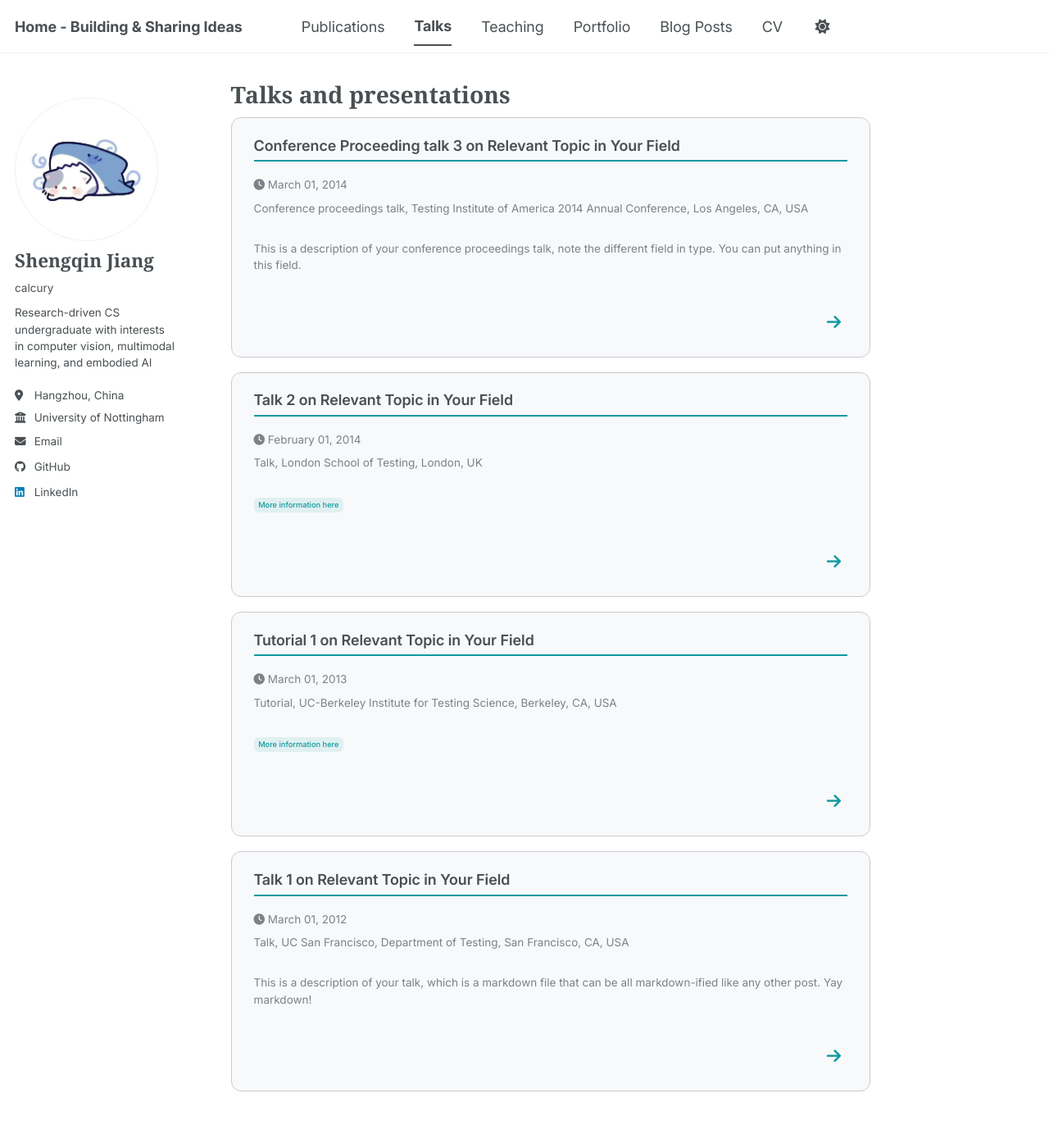
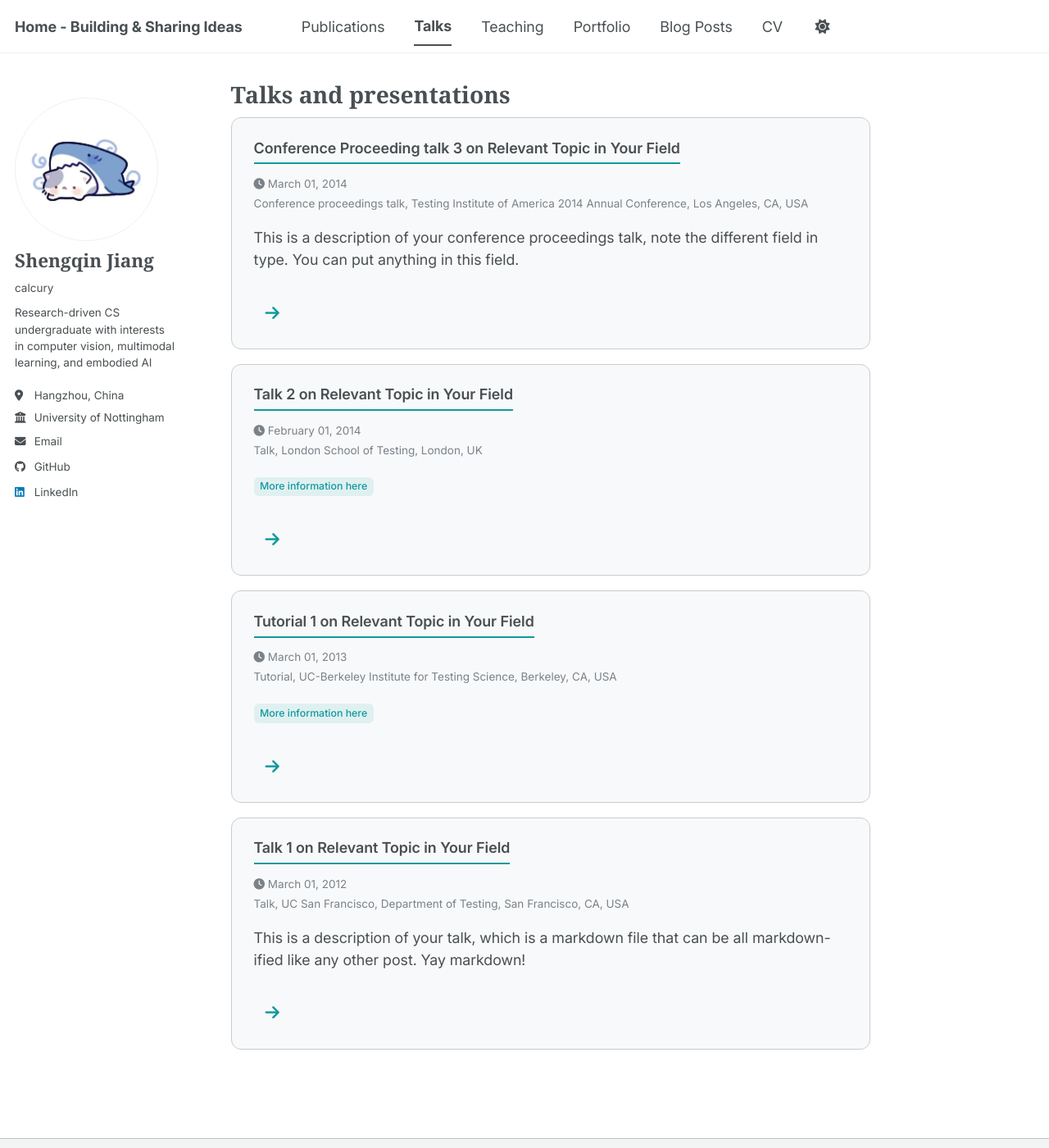
Before and after one commit to calcury/calcury.github.io, a Jekyll site: the page built from _pages/talks.html, in a window 1280 px wide and 1400 px high. Shown: the whole window at 82% size. Built offline with Jekyll 4.4.1, drawn with Linux system fonts in a browser that asks for light colours; a style sheet for code colours, icons or effects is not loaded.

Commit message:
feat: add page card

```diff
--- a/_sass/layout/_tabbed.scss
+++ b/_sass/layout/_tabbed.scss
@@ -8,9 +8,6 @@
   margin-bottom: 1em;
 
   > .archive__item {
-    display: flex;
-    flex-direction: column;
-    gap: 0.25em;
     background: var(--card-bg, #f8f9fa);
     border: 1px solid var(--card-border, #c8ccd0);
     border-radius: 12px;
@@ -29,14 +26,17 @@
     font-family: $sans-serif;
     font-weight: 600;
     color: var(--global-text-color);
+    text-decoration: none !important;
+
+    &:hover {
+      text-decoration: none !important;
+    }
   }
 
   .page__meta,
-  .archive__item-excerpt,
-  p {
+  .archive__item-excerpt {
     font-size: $type-size-6;
     color: var(--global-text-color-light);
-    margin-bottom: 0.25em;
   }
 
   p a {
@@ -52,17 +52,14 @@
   }
 
   .card-arrow {
-    align-self: flex-end;
-    display: inline-flex;
-    align-items: center;
-    justify-content: center;
+    display: inline-block;
     padding: 0.5em 0.7em;
-    margin-top: 0.5em;
-    margin-right: -0.3em;
+    margin-top: 0.4em;
     border-radius: 8px;
     color: var(--global-link-color);
     text-decoration: none;
     font-size: 1.1em;
+    line-height: 1;
     transition: background 0.2s ease;
 
     &:hover {
```
